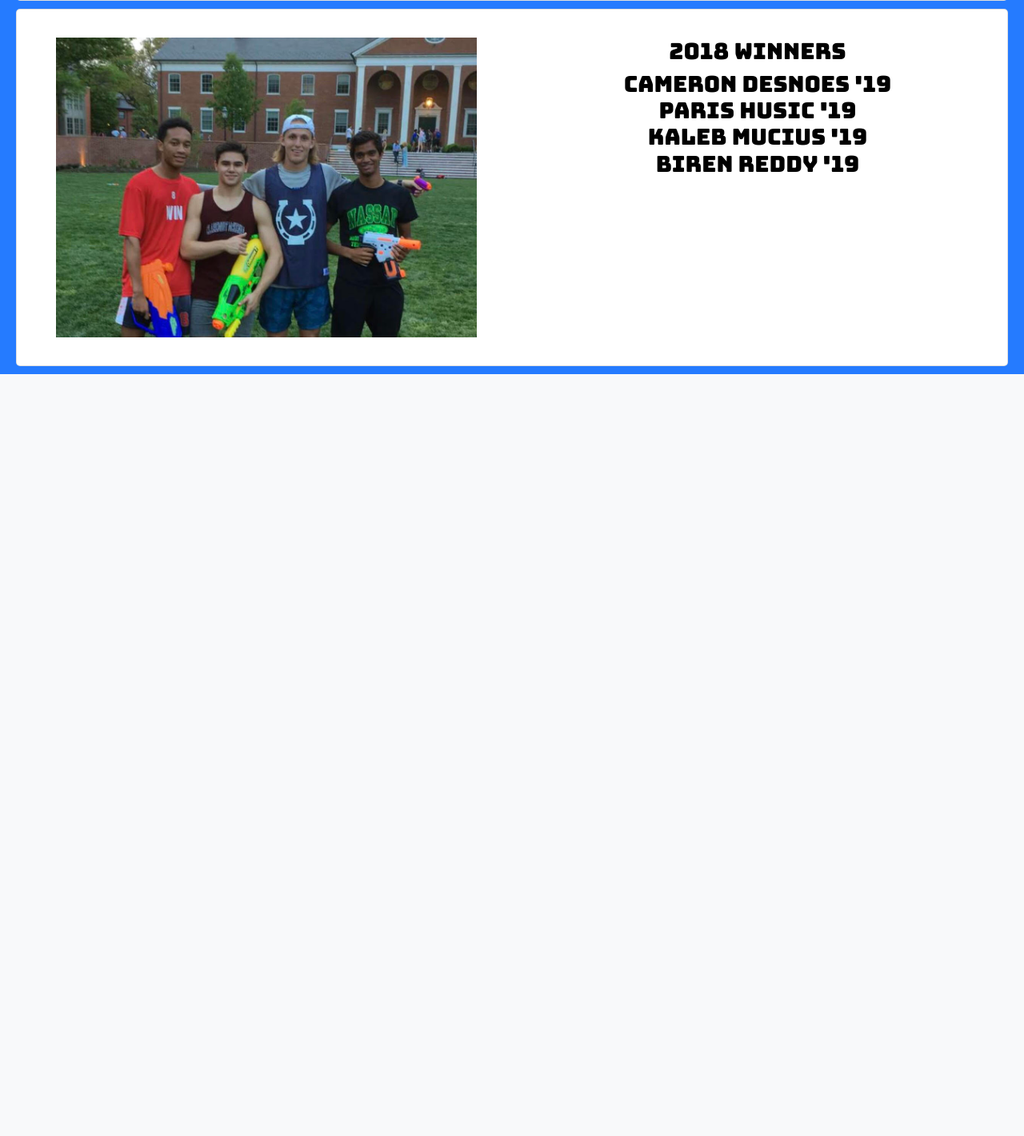
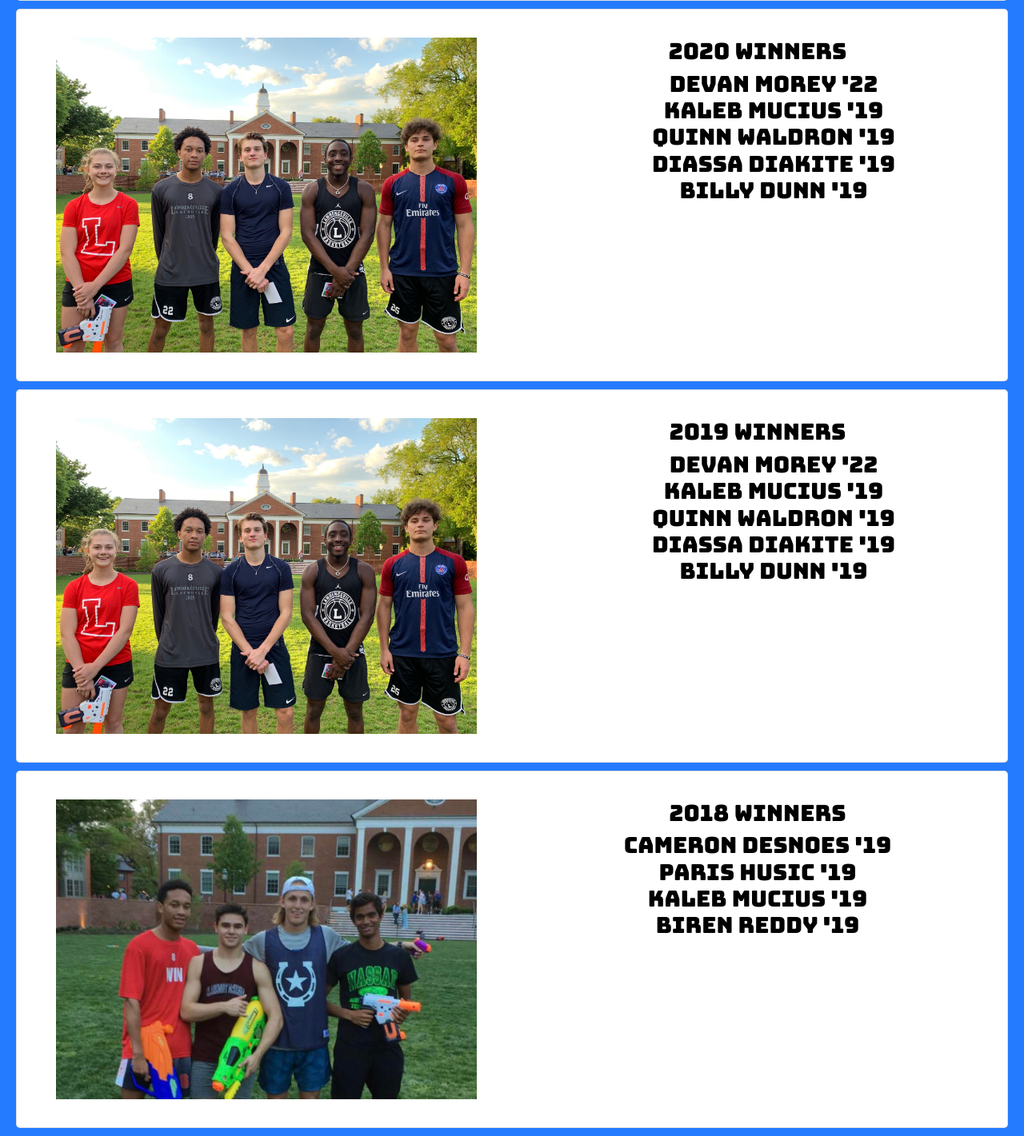
Before and after one commit to alpercanberk/splash2020, a Flask app: page /hof in a window 1280 px wide. Shown: the part 599-2020 px from the top of the page at 80% size. Before the commit the page ends 1067 px from the top, so only its background shows below. Run offline with Flask 2, Linux system fonts and the light colour scheme; some libraries are stand-ins or nearby versions.

Commit message:
final 2022

```diff
--- a/templates/hof.html
+++ b/templates/hof.html
@@ -2,6 +2,44 @@
 {% block content %}
 
 <h1 class="title">Hall of Fame</div>
+
+<div class="card hof-item">
+<div class="row">
+	<div class="col-md-6">
+		<img class="center" src="/static/winners_2021.jpg"/>
+	</div>
+	<div class="col-md-6">
+		<h3>2021 Winners</h3>
+		<ul>
+			<li class="hof-li">Alen Alshinbayev '21</li>
+			<li class="hof-li">Alex Chun '21</li>
+			<li class="hof-li">Charlie Macdonnell '21</li>
+			<li class="hof-li">Jake Heimowitz '21</li>
+			<li class="hof-li">Oleg Kokarev '21</li>
+			<li class="hof-li">Rishin Patel '21</li>
+			<li class="hof-li">Sunjay Riener '21</li>
+		</ul>
+	</div>
+</div>
+</div>
+
+<div class="card hof-item">
+<div class="row">
+	<div class="col-md-6">
+		<img class="center" src="/static/winners_2019.jpg"/>
+	</div>
+	<div class="col-md-6">
+		<h3>2020 Winners</h3>
+		<ul>
+			<li class="hof-li">Devan Morey '22</li>
+			<li class="hof-li">Kaleb Mucius '19</li>
+			<li class="hof-li">Quinn Waldron '19</li>
+			<li class="hof-li">Diassa Diakite '19</li>
+			<li class="hof-li">Billy Dunn '19</li>
+		</ul>
+	</div>
+</div>
+</div>
 
 <div class="card hof-item">
 <div class="row">
```
Also changed, not shown: lists.py (+18 -7 lines), templates/rules.html (+6 -7 lines), 2 other files.
